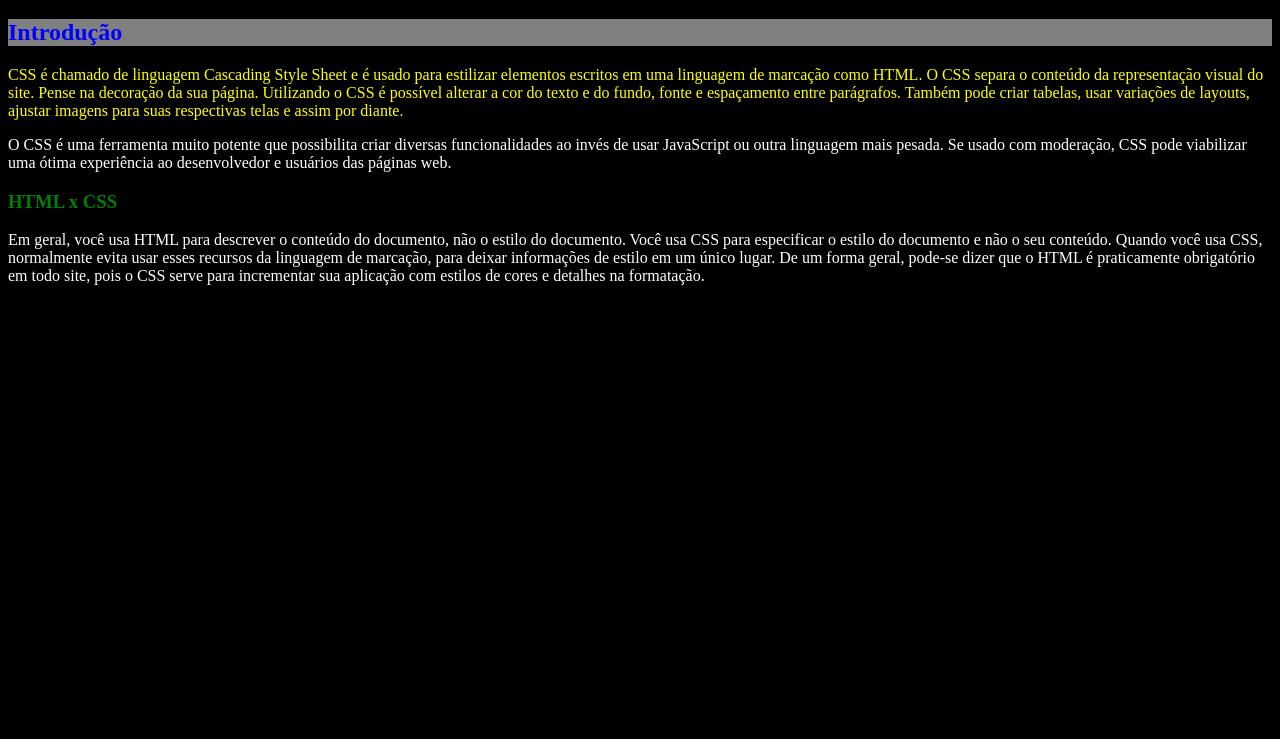
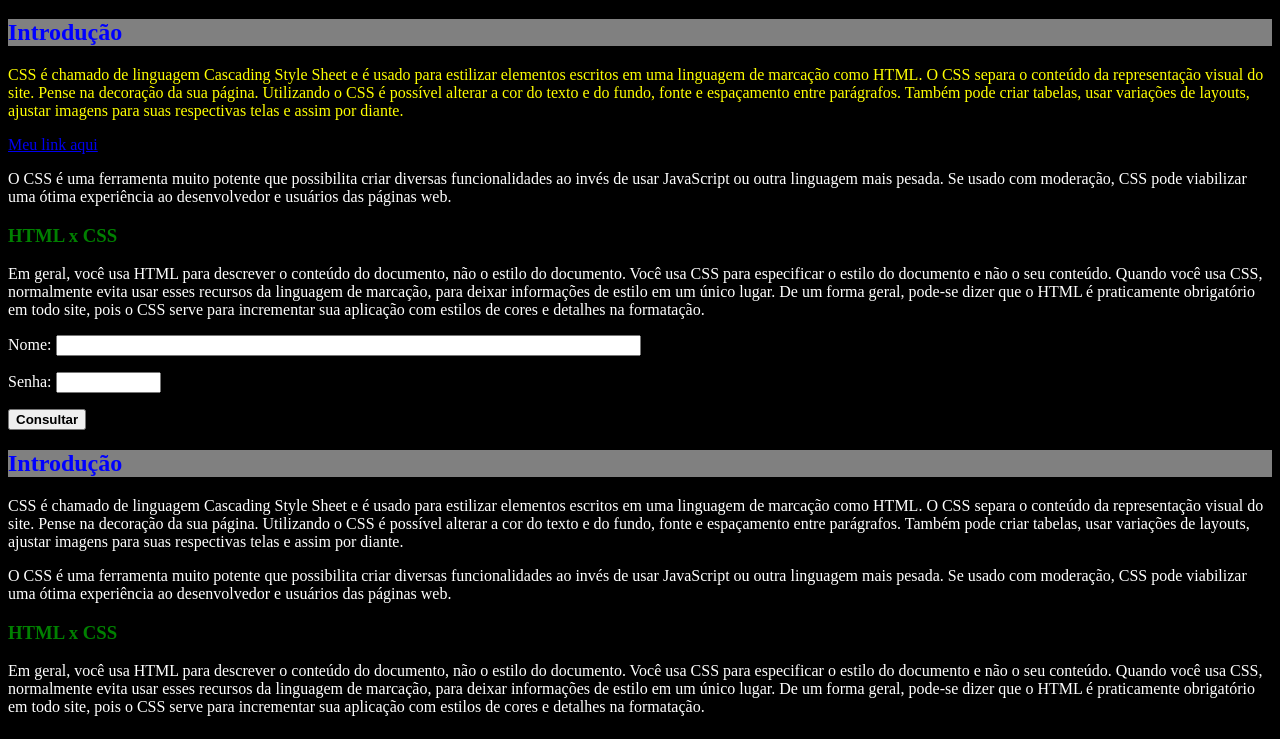
Before and after one commit to Fantiko/HTML-CSS, a plain HTML site: page estudos/exercicio1_css.html in a window 1280 px wide. Shown: the part 61-800 px from the top of the page. Drawn offline with Linux system fonts and the light colour scheme.

Commit message:
primeria atividade css

```diff
--- /dev/null
+++ b/css/exercicio2_1.css
@@ -0,0 +1,17 @@
+h1{
+    color: blue;
+}
+
+h2{
+    color: red;
+    background-color:gray;
+}
+
+h3{
+    color: green;
+}
+
+body{
+    background-color: white;
+    color: black;
+}
--- /dev/null
+++ b/css/exercicio2_2.css
@@ -0,0 +1,21 @@
+h1{
+    color: blue;
+}
+
+h2{
+    color: red;
+    background-color:gray;
+}
+
+h3{
+    color: green;
+}
+
+body{
+    background-color: white;
+    color: black;
+    background-image:url(../imagens/imageCSS.jpg);
+    background-repeat: no-repeat;
+    background-position: 50% 100%;
+
+}
--- /dev/null
+++ b/css/exercicio2_3.css
@@ -0,0 +1,17 @@
+h1{
+    color: blue;
+}
+
+h2{
+    color: red;
+    background-color:gray;
+}
+
+h3{
+    color: green;
+}
+
+body{
+    background: white url(../imagens/imageCSS.jpg) repeat-x fixed right bottom;
+    color: black;
+}
--- a/estudos/visao_geral_sobre_CSS.html
+++ b/estudos/exercicio1_css.html
@@ -6,7 +6,7 @@
     <meta http-equiv="X-UA-Compatible" content="IE=edge">
     <meta name="viewport" content="width=device-width, initial-scale=1.0">
     <title>CSS: Cascading Style Sheets</title>
-    <link rel="stylesheet" type="text/css" href="../css/meuestilo.css">
+    <link rel="stylesheet" type="text/css" href="../css/exercicio1.css">
 </head>
 
 <body style="background-color:black; color: white;">
@@ -14,7 +14,6 @@
     <h1 style="color:red;">Visão geral sobre CSS</h1>
     <h2 style="background-color:gray; color:blue;">Introdução</h2>
     <p style="color: yellow;">
-
 
         CSS é chamado de linguagem Cascading Style Sheet e é usado para estilizar elementos escritos
         em uma linguagem de marcação como HTML.
@@ -29,6 +28,7 @@
         telas e assim por diante.
 
     </p>
+    <a href='##'>Meu link aqui</a>
     <p>
         O CSS é uma ferramenta muito potente que possibilita criar diversas funcionalidades ao invés
         de usar JavaScript ou outra linguagem mais pesada. Se usado com moderação,
@@ -46,6 +46,28 @@
         praticamente obrigatório em todo site,
         pois o CSS serve para incrementar sua aplicação com estilos de cores e detalhes na formatação.
     </p>
+    <p>
+        <form action="destino.html" method="get">
+          Nome: <input type="text" size="70" name="pNome"><p>
+          Senha: <input type="password" size="10" name="pSenha"><p>
+
+          <p><button type="submit" name="btCarregar"><b>Consultar</b></button>
+      </form>
+      <h2 style="background-color:gray; color:blue;">Introdução</h2>
+      <p>CSS é chamado de linguagem Cascading Style Sheet e é usado para estilizar elementos escritos em uma linguagem de marcação como HTML.
+          O CSS separa o conteúdo da representação visual do site. Pense  na decoração da sua página. Utilizando o CSS é possível alterar a cor do texto e do fundo, fonte e espaçamento entre parágrafos.
+          Também pode criar tabelas, usar variações de layouts, ajustar imagens para suas respectivas telas e assim por diante.
+      </p>
+      <p>O CSS é uma ferramenta muito potente que possibilita criar diversas funcionalidades ao invés de usar JavaScript ou outra linguagem mais pesada. Se usado com moderação,
+          CSS pode viabilizar uma ótima experiência ao desenvolvedor e usuários das páginas web.
+      </p>
+
+      <h3 style="color:green;">HTML x CSS</h3>
+
+      <p>Em geral, você usa HTML para descrever o conteúdo do documento, não o estilo do documento. Você usa CSS para especificar o estilo do documento e não o seu conteúdo.
+      Quando você usa CSS, normalmente evita usar esses recursos da linguagem de marcação, para deixar informações de estilo em um único lugar. De um forma geral, pode-se dizer que o HTML é praticamente obrigatório em todo site,
+       pois o CSS serve para incrementar sua aplicação com estilos de cores e detalhes na formatação.
+      </p>
 
 </body>
 
```
Also changed, not shown: estudos/exercicio2_css.html (added, +74 -0 lines), css/exercicio1.css (renamed from css/meuestilo.css), imagens/iconew.png (added), imagens/imageCSS.jpg (added), imagens/tijolos.jpg (added).
